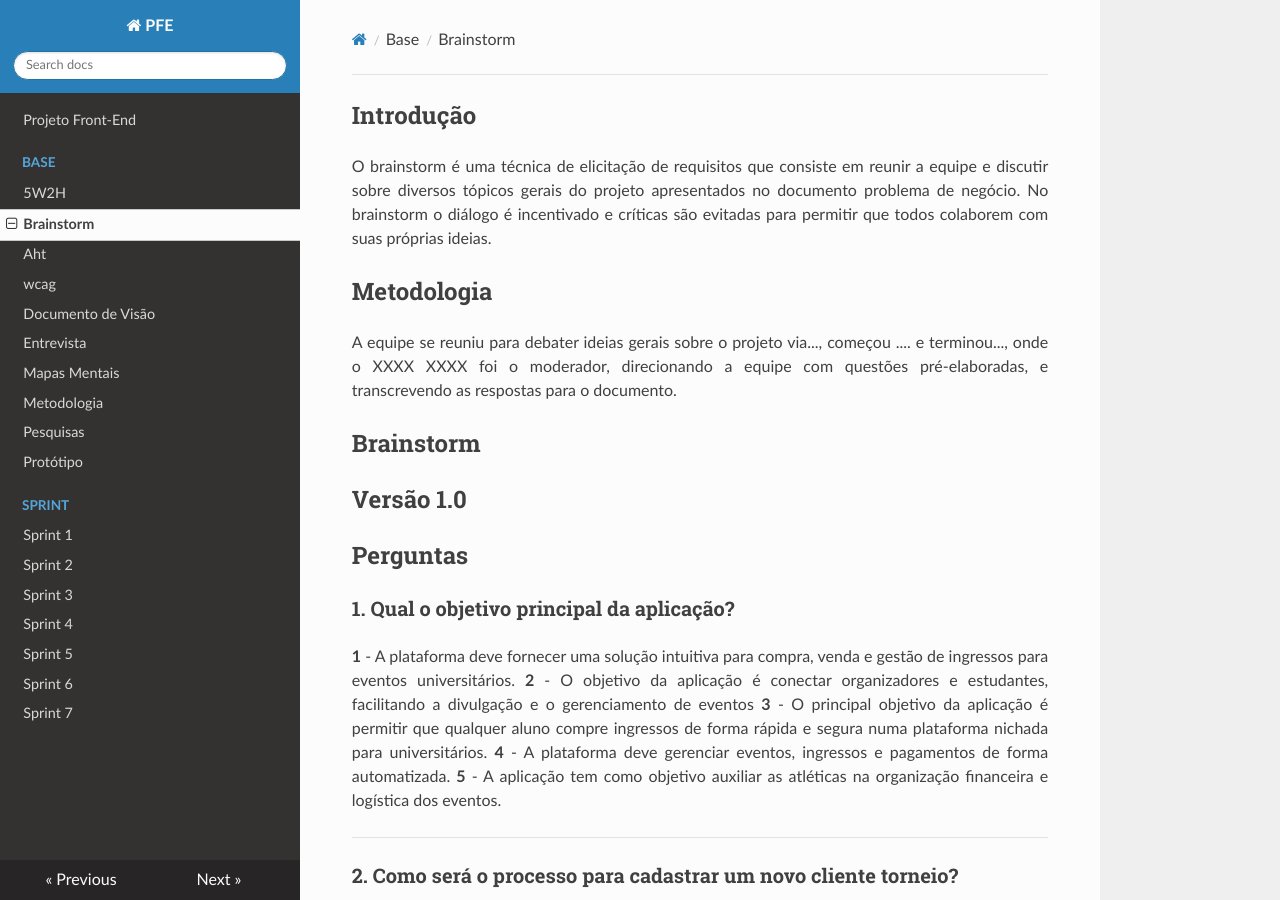
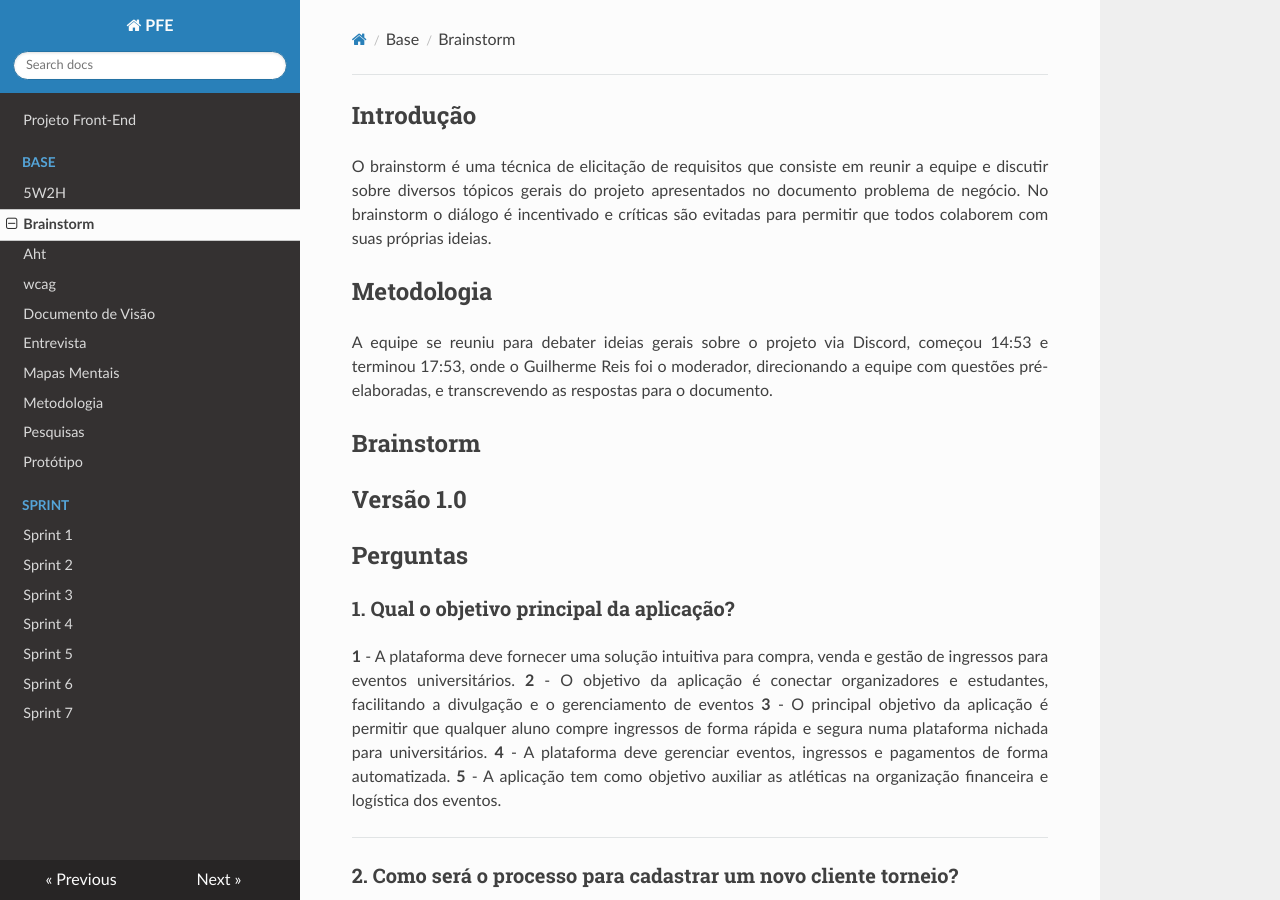
Before and after one commit to Projetos-de-Extensao/PFE_25.1_8001_BetoCuenca, an MkDocs documentation site: the page built from docs/base/Brainstorm.md, in a window 1280 px wide and 900 px high. Built offline with MkDocs 1.6.1, drawn with Linux system fonts in a browser that asks for light colours; nearby versions of some CDN libraries.

Commit message:
Att final Brainstorm

```diff
--- a/docs/base/Brainstorm.md
+++ b/docs/base/Brainstorm.md
@@ -10,7 +10,7 @@ O brainstorm é uma técnica de elicitação de requisitos que consiste em reuni
 
 ## Metodologia
 <p align = "justify">
-A equipe se reuniu para debater ideias gerais sobre o projeto via..., começou .... e terminou..., onde o XXXX XXXX foi o moderador, direcionando a equipe com questões pré-elaboradas, e transcrevendo as respostas para o documento.
+A equipe se reuniu para debater ideias gerais sobre o projeto via Discord, começou 14:53 e terminou 17:53, onde o Guilherme Reis foi o moderador, direcionando a equipe com questões pré-elaboradas, e transcrevendo as respostas para o documento.
 </p>
 
 ## Brainstorm
```
